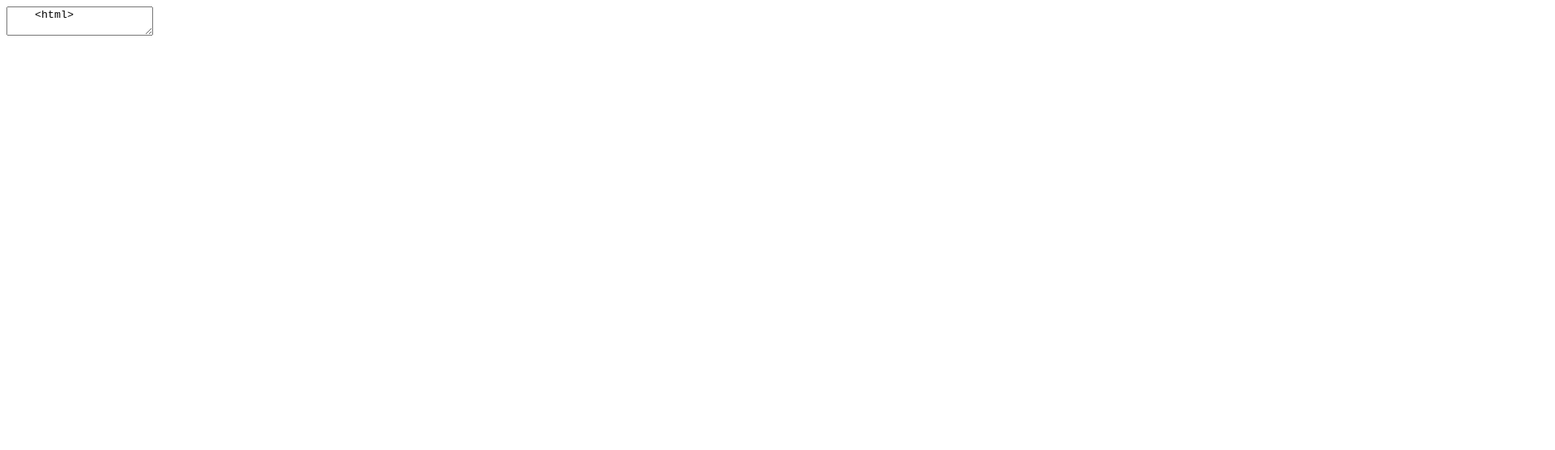
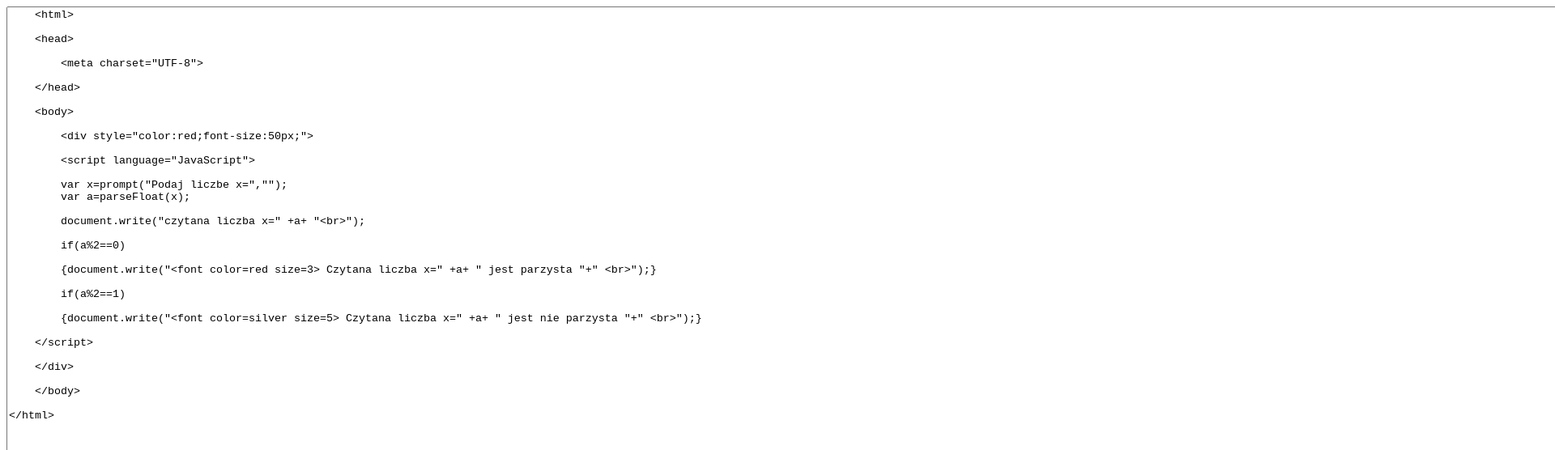
Before and after one commit to Wofiek/javascriptt, a plain HTML site: page k64.html in a window 1280 px wide. Shown: the top 556 px of the page at 81% size, 1920 px wide, since content can reach past the window. Drawn offline with Linux system fonts and the light colour scheme.

Commit message:
Update k64.html

```diff
--- a/k64.html
+++ b/k64.html
@@ -1,4 +1,4 @@
-<textarea>
+<textarea rows="80" cols="300">
     <html>
 
     <head>
```
